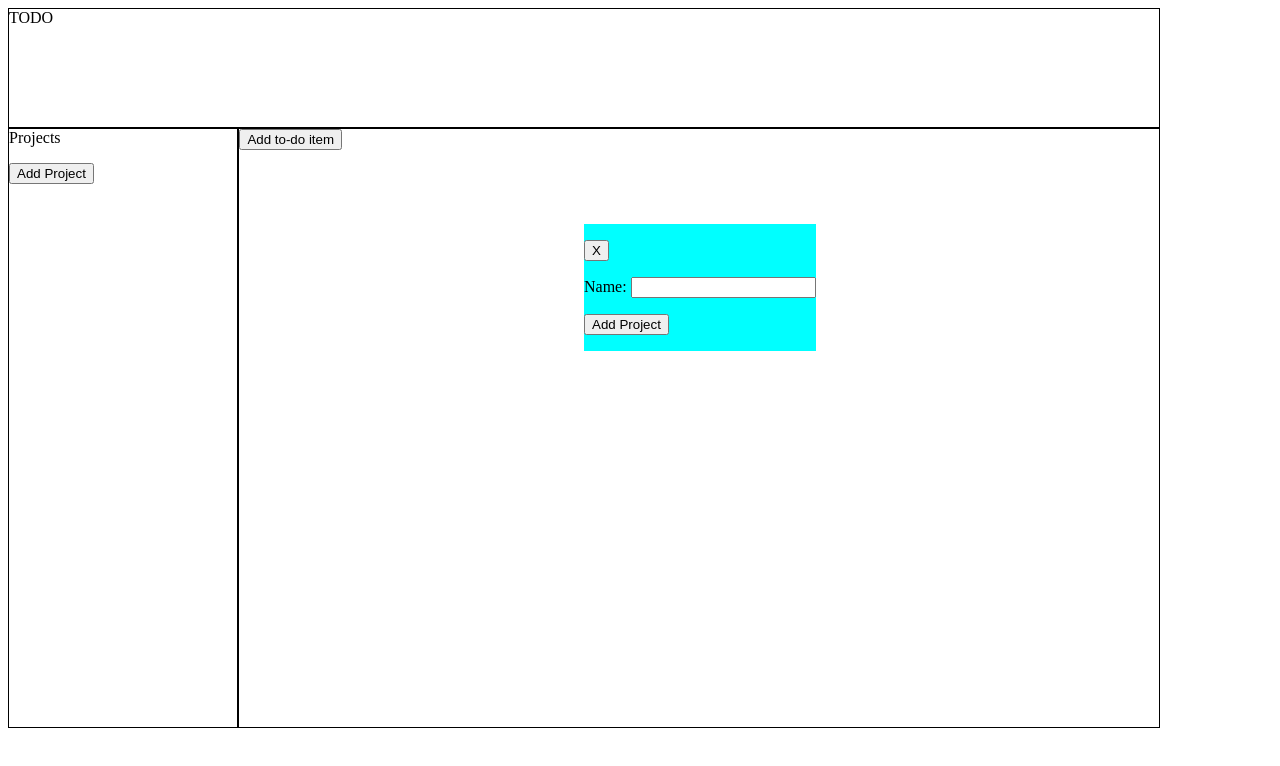
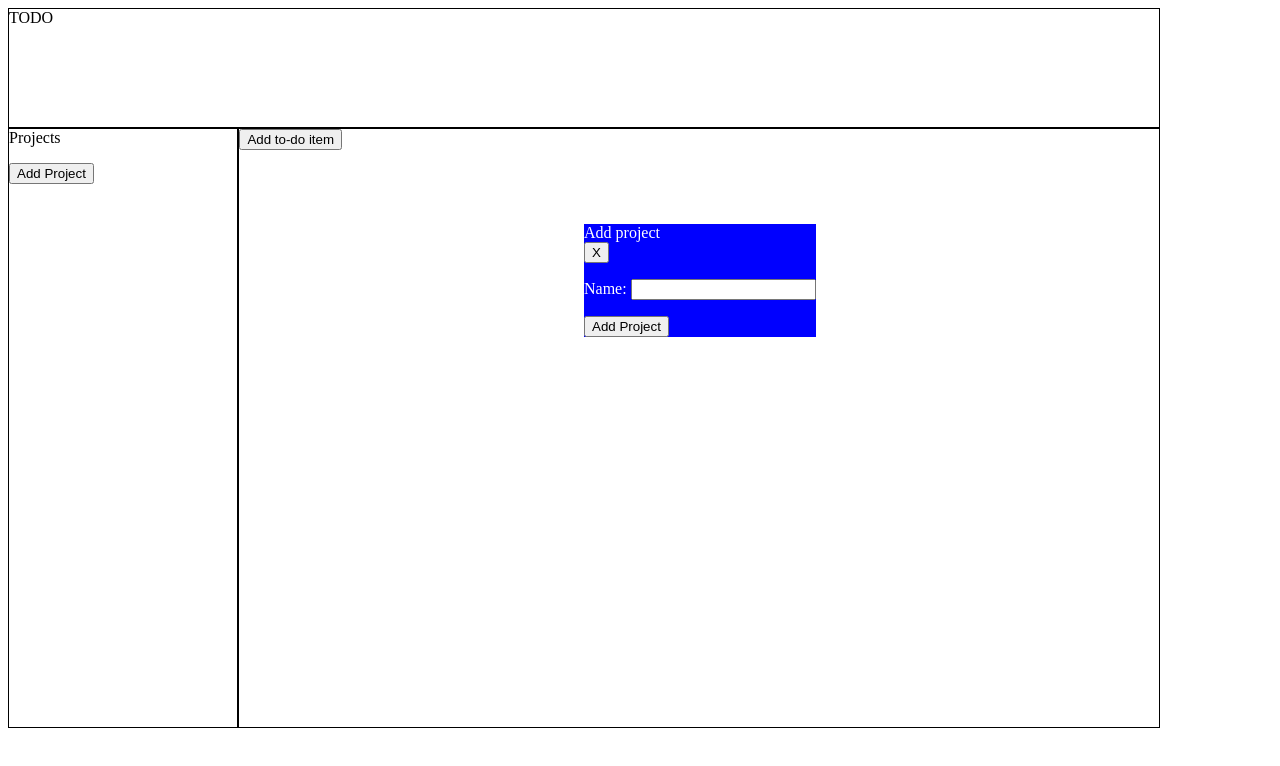
Before and after one commit to Adrian-Koh/odin-todolist, a website built with webpack: page src/template.html in a window 1280 px wide. Both pictures are taken after a click on the button "Add Project". Built offline with nearby package versions, Linux system fonts and the light colour scheme.

Commit message:
Insert add form logic into a class for reusability

```diff
--- /dev/null
+++ b/src/add-form.js
@@ -0,0 +1,89 @@
+import { TodoItem } from "./todo-item";
+import { TodoProject } from "./todo-project";
+
+
+function createAddProjectForm(projectsList) {
+    const addProjectForm = new AddForm('Add project', projectsList);
+    addProjectForm.addTextInput('Name: ', 'name');
+    addProjectForm.addButton('Add Project');
+    addProjectForm.display();
+}
+
+
+function updateProjectsSection(projectsList) {
+    const projectsListSection = document.querySelector('#projects-list');
+    projectsListSection.innerHTML = '';
+
+    for (const project of projectsList.projects) {
+        const projectItem = document.createElement('li');
+        projectItem.innerText = project.name;
+        projectItem.addEventListener('click', () => {
+            project.populateItems();
+        });
+        projectsListSection.appendChild(projectItem);
+    }
+}
+
+class AddForm {
+    constructor(title, projectsList) {
+        this.projectsList = projectsList;
+
+        this.container = document.createElement('div');
+        this.container.id = 'add-form';
+
+        const titleRow = document.createElement('div');
+
+        const titleText = document.createElement('div');
+        titleText.innerText = title;
+
+        const closeButton = document.createElement('button');
+        closeButton.id = 'close-add-form';
+        closeButton.innerText = 'X';
+
+        closeButton.addEventListener('click', () => {
+            document.querySelector('#container').removeChild(this.container);
+        });
+
+        titleRow.appendChild(titleText);
+        titleRow.appendChild(closeButton);
+
+        this.container.appendChild(titleRow);
+    }
+
+    addTextInput(label, id) {
+        const inputRow = document.createElement('p');
+        const labelElement = document.createElement('label');
+        labelElement.for = id;
+        labelElement.innerText = label;
+        const input = document.createElement('input');
+        input.id = id;
+
+        inputRow.appendChild(labelElement);
+        inputRow.appendChild(input);
+
+        this.container.appendChild(inputRow);
+    }
+
+    addButton(label) {
+        const addButton = document.createElement('button');
+        addButton.innerText = label;
+        addButton.id = 'form-add-button';
+
+        addButton.addEventListener('click', () => {
+            const name = document.querySelector('#name').value;
+            document.querySelector('#container').removeChild(this.container);
+            const project = new TodoProject(name);
+            this.projectsList.addProject(project);
+            updateProjectsSection(this.projectsList);
+        });
+
+        this.container.append(addButton);
+    }
+
+    display() {
+        const contentContainer = document.querySelector('#container');
+        contentContainer.appendChild(this.container);
+    }
+}
+
+export {createAddProjectForm, updateProjectsSection, AddForm};
--- a/src/add-project-form.js
+++ /dev/null
@@ -1,74 +0,0 @@
-import { TodoItem } from "./todo-item";
-import { TodoProject } from "./todo-project";
-
-class ProjectList {
-    constructor() {
-        this.projects = [];
-    }
-
-    createAddProjectForm() {
-        console.log('Hello');
-
-        const container = document.createElement('div');
-
-        const closeButtonRow = document.createElement('p');
-        const closeButton = document.createElement('button');
-        closeButton.id = 'close-add-project';
-        closeButton.innerText = 'X';
-        closeButtonRow.appendChild(closeButton);
-
-        const nameRow = document.createElement('p');
-        const nameLabel = document.createElement('label');
-        nameLabel.for = 'name';
-        nameLabel.innerText = 'Name: ';
-        const nameInput = document.createElement('input');
-        nameInput.id = 'name';
-
-        nameRow.appendChild(nameLabel);
-        nameRow.appendChild(nameInput);
-
-        const addButtonRow = document.createElement('p');
-        const addButton = document.createElement('button');
-        addButton.innerText = 'Add Project';
-        addButton.id = 'add-project';
-
-        addButtonRow.appendChild(addButton);
-
-        container.appendChild(closeButtonRow);
-        container.appendChild(nameRow);
-        container.appendChild(addButtonRow);
-
-        container.style.position = 'absolute';
-        container.style.backgroundColor = 'aqua';
-        container.style.top = '30%';
-        container.style.left = '50%';
-        document.querySelector('#container').appendChild(container);
-
-        closeButton.addEventListener('click', () => {
-            document.querySelector('#container').removeChild(container);
-        });
-
-        addButton.addEventListener('click', () => {
-            document.querySelector('#container').removeChild(container);
-            const project = new TodoProject(nameInput.value);
-            this.projects.push(project);
-            this.updateProjectsSection();
-        });
-    }
-
-    updateProjectsSection() {
-        const projectsList = document.querySelector('#projects-list');
-        projectsList.innerHTML = '';
-
-        for (const project of this.projects) {
-            const projectItem = document.createElement('li');
-            projectItem.innerText = project.name;
-            projectItem.addEventListener('click', () => {
-                project.populateItems();
-            });
-            projectsList.appendChild(projectItem);
-        }
-    }
-}
-
-export {ProjectList};
--- a/src/index.js
+++ b/src/index.js
@@ -1,11 +1,12 @@
 import './styles.css';
 import { TodoProject } from "./todo-project";
-import { ProjectList } from "./add-project-form";
+import { AddForm, updateProjectsSection, createAddProjectForm } from "./add-form";
+import { ProjectsList } from './projects-list';
 
-const projectList = new ProjectList();
+const projectList = new ProjectsList();
 
 document.querySelector('#add-new-project').addEventListener('click', () => {
-    projectList.createAddProjectForm();
+    createAddProjectForm(projectList);
     console.log(projectList.projects);
 });
 
--- /dev/null
+++ b/src/projects-list.js
@@ -0,0 +1,11 @@
+class ProjectsList {
+    constructor() {
+        this.projects = [];
+    }
+
+    addProject(project) {
+        this.projects.push(project);
+    }
+}
+
+export {ProjectsList};
--- a/src/styles.css
+++ b/src/styles.css
@@ -26,3 +26,11 @@
 #title, #projects-sidebar, #content {
     border: solid 1px black;
 }
+
+#add-form {
+    position: absolute;
+    top: 30%;
+    left: 50%;
+    background-color: blue;
+    color: white;
+}
```
